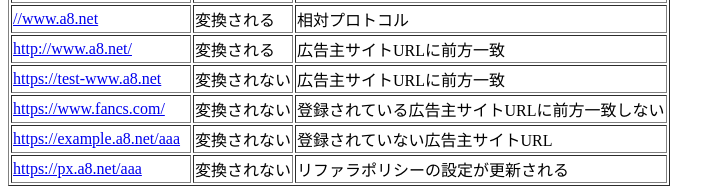
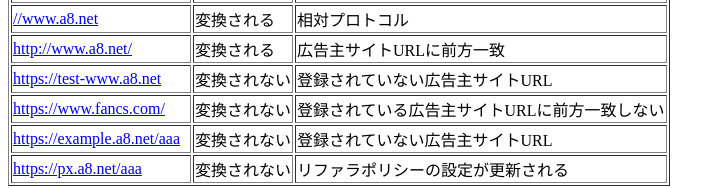
Before and after one commit to fancs-r-yamashiro/sample-web, a website: page docs/linkmgr/prod/a02050806266.html in a window 1280 px wide. Shown: the part 262-450 px from the top of the page, without its empty margins (0-725 px from the left). Drawn offline with Linux system fonts and the light colour scheme; a script that the page names is missing.

Commit message:
Update a02050806266.html

```diff
--- a/docs/linkmgr/prod/a02050806266.html
+++ b/docs/linkmgr/prod/a02050806266.html
@@ -58,7 +58,7 @@
         <tr>
           <td><a href="https://test-www.a8.net">https://test-www.a8.net</a></td>
           <td>変換されない</td>
-          <td>広告主サイトURLに前方一致</td>
+          <td>登録されていない広告主サイトURL</td>
         </tr>
         <tr>
           <td><a href="https://www.fancs.com/">https://www.fancs.com/</a></td>
```
